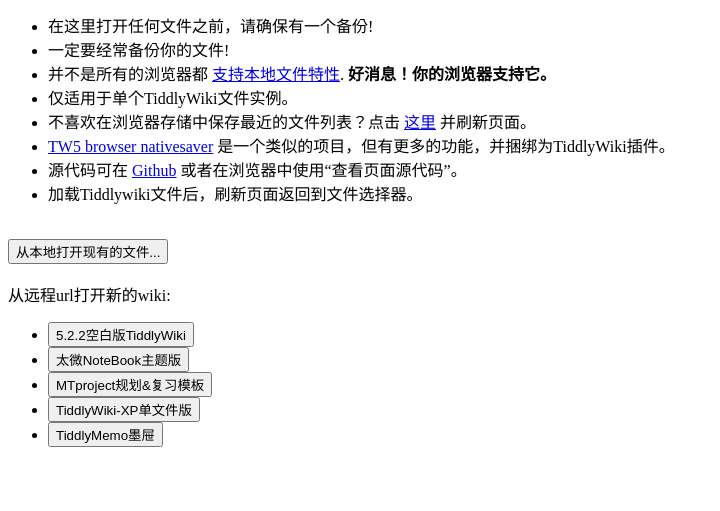
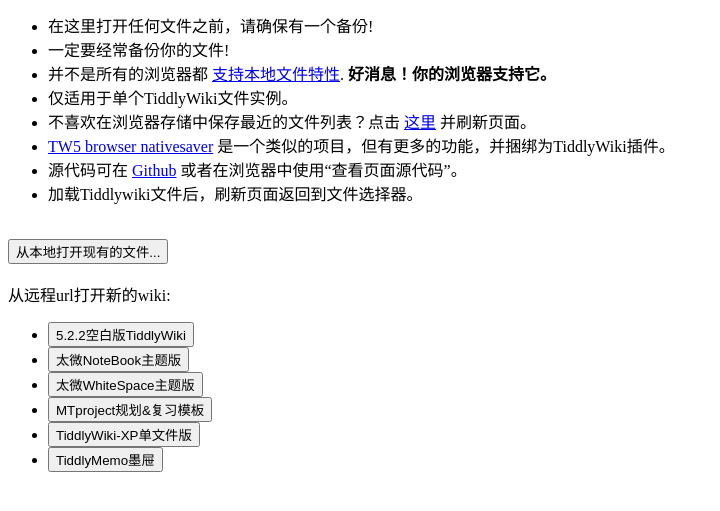
Before and after one commit to Zacharia2/TWPUB-BOOK, a plain HTML site: page tiddlystow.html in a window 1280 px wide. Shown: the part 93-604 px from the top of the page, without its empty margins (0-720 px from the left). Drawn offline with Linux system fonts and the light colour scheme.

Commit message:
Update tiddlystow.html

```diff
--- a/tiddlystow.html
+++ b/tiddlystow.html
@@ -325,6 +325,7 @@
       <ul>
         <li><button type="button" onclick="openFromUrl('https://twpub-book.vercel.app/empty-zh-5.2.2.html')">5.2.2空白版TiddlyWiki</button></li>
         <li><button type="button" onclick="openFromUrl('https://twpub-book.vercel.app/NoteBook-zh-5.2.2.html')">太微NoteBook主题版</button></li>
+        <li><button type="button" onclick="openFromUrl('https://twpub-book.vercel.app/NoteBook-zh-5.2.2.html')">太微WhiteSpace主题版</button></li>
         <li><button type="button" onclick="openFromUrl('https://sugarhope-com.github.io/MTproject/')">MTproject规划&复习模板</button></li>
         <li><button type="button" onclick="openFromUrl('https://twpub-book.vercel.app/tiddlywiki-xp_Plugins.html')">TiddlyWiki-XP单文件版</button></li>
         <li><button type="button" onclick="openFromUrl('https://twpub-book.vercel.app/TiddlyMemo墨屉.html')">TiddlyMemo墨屉</button></li>
```
